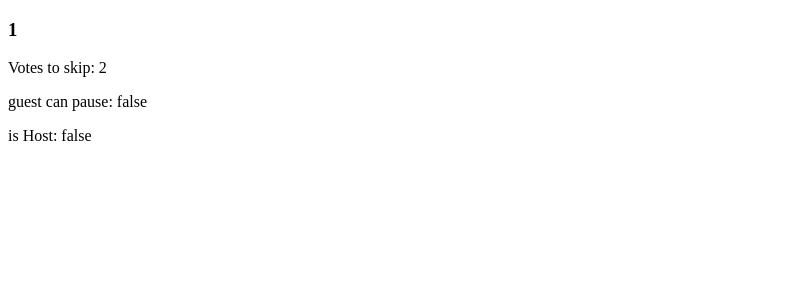
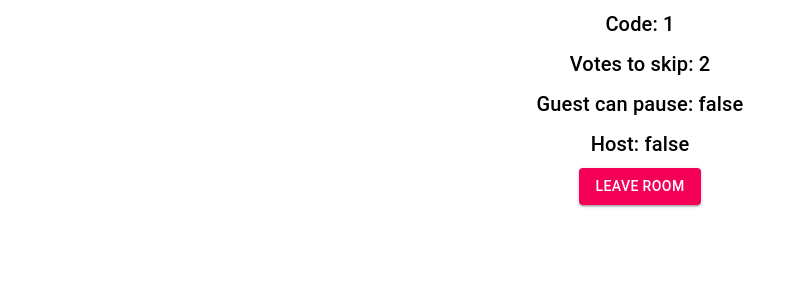
Before and after one commit to jhell85/music_controller, a React app in the folder client/: page /room/1 in a window 1280 px wide. Shown: the top 300 px of the page, without its empty margins (0-798 px from the left). Built offline with nearby package versions, Linux system fonts and the light colour scheme; no server answers; the HTML template or start-up script is replaced by a standard one.

Commit message:
add functionality for leaving a room

```diff
--- a/client/src/components/HomePage.js
+++ b/client/src/components/HomePage.js
@@ -11,6 +11,7 @@ export default class HomePage extends Component {
     this.state = {
       roomCode: null,
     };
+    this.clearRoomCode = this.clearRoomCode.bind(this);
   }
 
   async componentDidMount() {
@@ -45,6 +46,12 @@ export default class HomePage extends Component {
     );
   }
 
+  clearRoomCode() {
+    this.setState({
+      roomCode: null,
+    });
+  }
+
   render() {
     return (
       <Router>
@@ -62,7 +69,12 @@ export default class HomePage extends Component {
           />
           <Route path="/join" component={JoinRoom} />
           <Route path="/create" component={CreateRoom} />
-          <Route path="/room/:roomCode" component={Room} />
+          <Route
+            path="/room/:roomCode"
+            render={(props) => {
+              return <Room {...props} leaveRoomCallback={this.clearRoomCode} />;
+            }}
+          />
         </Switch>
       </Router>
     );
--- a/client/src/components/Room.js
+++ b/client/src/components/Room.js
@@ -1,4 +1,6 @@
 import React, { Component } from "react";
+import { Grid, Button, Typography } from "@material-ui/core";
+import { Link } from "react-router-dom";
 
 export default class Room extends Component {
   constructor(props) {
@@ -10,11 +12,18 @@ export default class Room extends Component {
     };
     this.roomCode = this.props.match.params.roomCode; // match is a prop added by ReactRouter that stores all info about how we got to this component
     this.getRoomDetails();
+    this.leaveButtonPressed = this.leaveButtonPressed.bind(this);
   }
 
   getRoomDetails() {
     fetch("/api/get-room" + "?code=" + this.roomCode)
-      .then((response) => response.json())
+      .then((response) => {
+        if (!response.ok) {
+          this.props.leaveRoomCallback();
+          this.props.history.push("/");
+        }
+        return response.json();
+      })
       .then((data) => {
         this.setState({
           votesToSkip: data.votes_to_skip,
@@ -24,14 +33,46 @@ export default class Room extends Component {
       });
   }
 
+  leaveButtonPressed() {
+    const requestOptions = {
+      method: "POST",
+      headers: { "Content-Type": "application/json" },
+    };
+    fetch("/api/leave-room", requestOptions).then((_response) => {
+      this.props.leaveRoomCallback();
+      this.props.history.push("/");
+    });
+  }
   render() {
     return (
-      <div>
-        <h3>{this.roomCode}</h3>
-        <p>Votes to skip: {this.state.votesToSkip}</p>
-        <p>guest can pause: {this.state.guestCanPause.toString()}</p>
-        <p>is Host: {this.state.isHost.toString()}</p>
-      </div>
+      <Grid container spacing={1}>
+        <Grid item xs={12} align="center">
+          <Typography variant="h6" component="h6">
+            Code: {this.roomCode}
+          </Typography>
+        </Grid>
+        <Grid item xs={12} align="center">
+          <Typography variant="h6" component="h6">
+            Votes to skip: {this.state.votesToSkip}
+          </Typography>
+        </Grid>
+        <Grid item xs={12} align="center">
+          <Typography variant="h6" component="h6">
+            Guest can pause: {this.state.guestCanPause.toString()}
+          </Typography>
+        </Grid>
+        <Grid item xs={12} align="center">
+          <Typography variant="h6" component="h6">
+            Host: {this.state.isHost.toString()}
+          </Typography>
+        </Grid>
+
+        <Grid item xs={12} align="center">
+          <Button variant="contained" color="secondary" onClick={this.leaveButtonPressed}>
+            Leave Room
+          </Button>
+        </Grid>
+      </Grid>
     );
   }
 }
```
Also changed, not shown: client/static/client/main.js, 2 other files (tests, documents, lock files or other folders).
